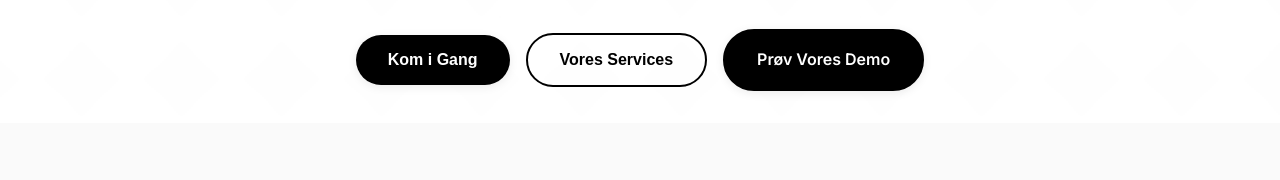
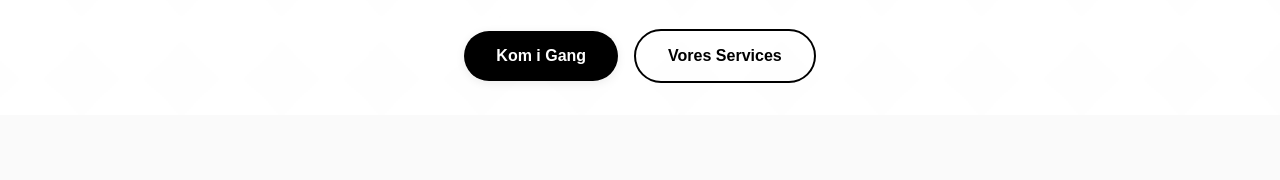
Before and after one commit to GustavWester/rkautomation-website, a website: page index.html in a window 1280 px wide. Shown: the part 373-553 px from the top of the page. Drawn offline with Linux system fonts and the light colour scheme.

```diff
--- a/index.html
+++ b/index.html
@@ -47,10 +47,7 @@
                     </button>
                     <button class="btn-secondary" onclick="scrollToSection('services')">
                         Vores Services
-                    </button>
-                    <a href="https://chatbot-demo-5ofu.vercel.app/" target="_blank" rel="noopener noreferrer" class="btn-demo">
-                        Prøv Vores Demo
-                    </a>
+
                 </div>
             </div>
         </div>
```
